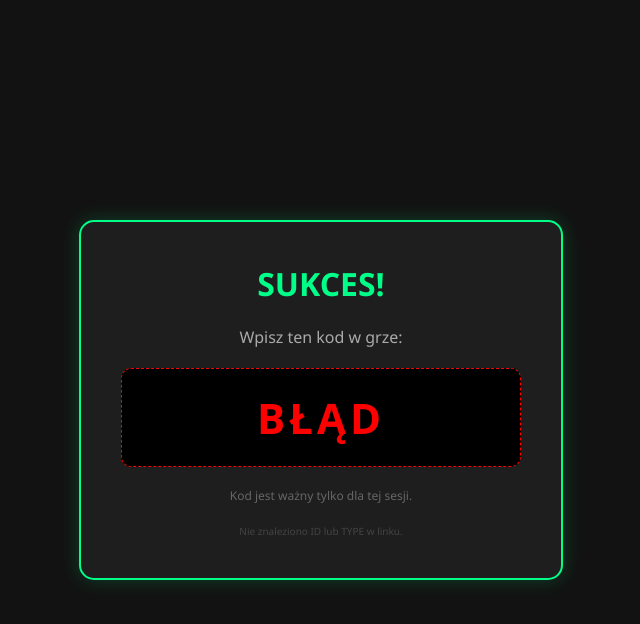
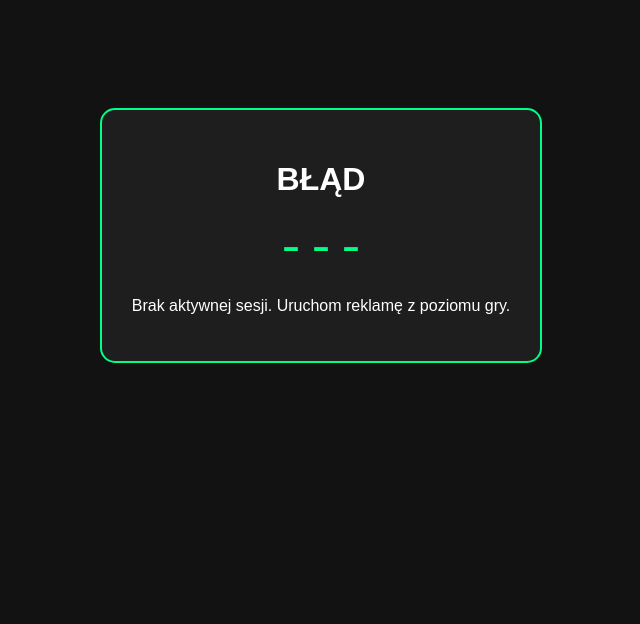
Before and after one commit to SpeedyPL/calculator-clicker-ads-rewards, a plain HTML site: page index.html in a window 1280 px wide. Shown: the whole page, without its empty margins (319-959 px from the left). Drawn offline with nearby package versions, Linux system fonts and the light colour scheme.

Commit message:
Update index.html

```diff
--- a/index.html
+++ b/index.html
@@ -2,121 +2,54 @@
 <html lang="pl">
 <head>
     <meta charset="UTF-8">
-    <meta name="viewport" content="width=device-width, initial-scale=1.0">
-    <title>Odbierz Nagrodę</title>
+    <title>Weryfikacja Reklamy</title>
     <script src="https://cdnjs.cloudflare.com/ajax/libs/crypto-js/4.1.1/crypto-js.min.js"></script>
     <style>
-        body {
-            background-color: #121212;
-            color: #ffffff;
-            font-family: 'Segoe UI', Tahoma, Geneva, Verdana, sans-serif;
-            display: flex;
-            flex-direction: column;
-            align-items: center;
-            justify-content: center;
-            height: 100vh;
-            margin: 0;
-        }
-        .container {
-            background: #1e1e1e;
-            padding: 40px;
-            border-radius: 15px;
-            border: 2px solid #00ff88;
-            box-shadow: 0 0 20px rgba(0, 255, 136, 0.2);
-            text-align: center;
-            max-width: 90%;
-            width: 400px;
-        }
-        h1 { color: #00ff88; margin-top: 0; }
-        p { color: #aaaaaa; }
-        .code-box {
-            background: #000;
-            color: #00ff88;
-            font-size: 42px;
-            font-weight: bold;
-            padding: 20px;
-            margin: 20px 0;
-            border-radius: 10px;
-            letter-spacing: 4px;
-            border: 1px dashed #333;
-            word-break: break-all;
-        }
-        .debug-info {
-            font-size: 10px;
-            color: #444;
-            margin-top: 20px;
-        }
+        body { background-color: #121212; color: white; font-family: sans-serif; text-align: center; padding-top: 100px; }
+        .box { border: 2px solid #00ff88; display: inline-block; padding: 30px; border-radius: 15px; background: #1e1e1e; }
+        .code { font-size: 50px; color: #00ff88; font-family: monospace; margin: 20px; }
     </style>
 </head>
 <body>
-
-    <div class="container">
-        <h1>SUKCES!</h1>
-        <p>Wpisz ten kod w grze:</p>
-
-        <div id="result" class="code-box">...</div>
-
-        <p style="font-size: 12px; color: #666;">Kod jest ważny tylko dla tej sesji.</p>
-        <div id="debug" class="debug-info"></div>
+    <div class="box">
+        <h1 id="status">Inicjalizacja...</h1>
+        <div id="result" class="code">---</div>
+        <p id="desc">Proszę czekać...</p>
     </div>
 
     <script>
-        // --- KONFIGURACJA ---
-        const SECRET_SALT = "1800Skenk1800"; // MUSI BYĆ TAKIE SAMO JAK W UNITY
-        // --------------------
+        const SALT = "1800Skenk1800";
+        const AD_LINK = "https://link-hub.net/3407631/7NvAFra2HiYi";
 
-        // PANCERNA FUNKCJA DO WYCIĄGANIA PARAMETRÓW
-        // Działa nawet jak link jest "popsuty" przez reklamy
-        function getParam(name) {
-            // 1. Szukaj w standardowych parametrach (?id=...)
-            const urlParams = new URLSearchParams(window.location.search);
-            let val = urlParams.get(name);
+        // Funkcja wyciągająca dane z linku
+        const params = new URLSearchParams(window.location.search);
+        const id = params.get('id');
+        const type = params.get('type');
 
-            // 2. Szukaj w "kotwicy" (#id=...) - to rozwiązanie dla Linkvertise
-            if (!val) {
-                const hash = window.location.hash.substring(1); // usuwa #
-                const hashParams = new URLSearchParams(hash);
-                val = hashParams.get(name);
+        if (id && type) {
+            // 1. ZAPISUJEMY DANE I IDZIEMY DO REKLAMY
+            localStorage.setItem('temp_id', id);
+            localStorage.setItem('temp_type', type);
+            document.getElementById('status').innerText = "Zapisano sesję";
+            document.getElementById('desc').innerText = "Przekierowanie do reklamy...";
+
+            setTimeout(() => { window.location.href = AD_LINK; }, 1000);
+        } else {
+            // 2. SPRAWDZAMY CZY WRÓCILIŚMY Z REKLAMY
+            const savedId = localStorage.getItem('temp_id');
+            const savedType = localStorage.getItem('temp_type');
+
+            if (savedId && savedType) {
+                const hash = CryptoJS.SHA256(savedId + savedType + SALT).toString().toUpperCase();
+                document.getElementById('status').innerText = "SUKCES!";
+                document.getElementById('result').innerText = hash.substring(0, 6);
+                document.getElementById('desc').innerText = "Wpisz ten kod w Unity.";
+                localStorage.removeItem('temp_id'); // Jednorazowy kod
+            } else {
+                document.getElementById('status').innerText = "BŁĄD";
+                document.getElementById('desc').innerText = "Brak aktywnej sesji. Uruchom reklamę z poziomu gry.";
             }
-
-            // 3. Szukaj surowym tekstem (metoda ratunkowa)
-            if (!val) {
-                const url = window.location.href;
-                const regex = new RegExp(name + '[=:]([^&#]+)');
-                const results = regex.exec(url);
-                val = results ? results[1] : null;
-            }
-            return val;
         }
-
-        // 1. Pobieramy dane
-        const id = getParam('id');
-        const type = getParam('type');
-
-        // 2. Elementy HTML
-        const resultBox = document.getElementById('result');
-        const debugBox = document.getElementById('debug');
-
-        // 3. Logika generowania kodu
-        if (id && type) {
-            // Mamy dane! Generujemy Hash.
-            const rawData = id + type + SECRET_SALT;
-            const hash = CryptoJS.SHA256(rawData).toString().toUpperCase();
-
-            // Wyświetlamy 6 znaków
-            resultBox.innerText = hash.substring(0, 6);
-            debugBox.innerText = "Status: OK (ID: " + id + ")";
-        } else {
-            // Błąd
-            resultBox.innerText = "BŁĄD";
-            resultBox.style.color = "red";
-            resultBox.style.borderColor = "red";
-            debugBox.innerText = "Nie znaleziono ID lub TYPE w linku.";
-        }
-
-        // Wyświetlanie całego linku w konsoli dla Ciebie (F12)
-        console.log("Full URL:", window.location.href);
     </script>
-
 </body>
 </html>
```
